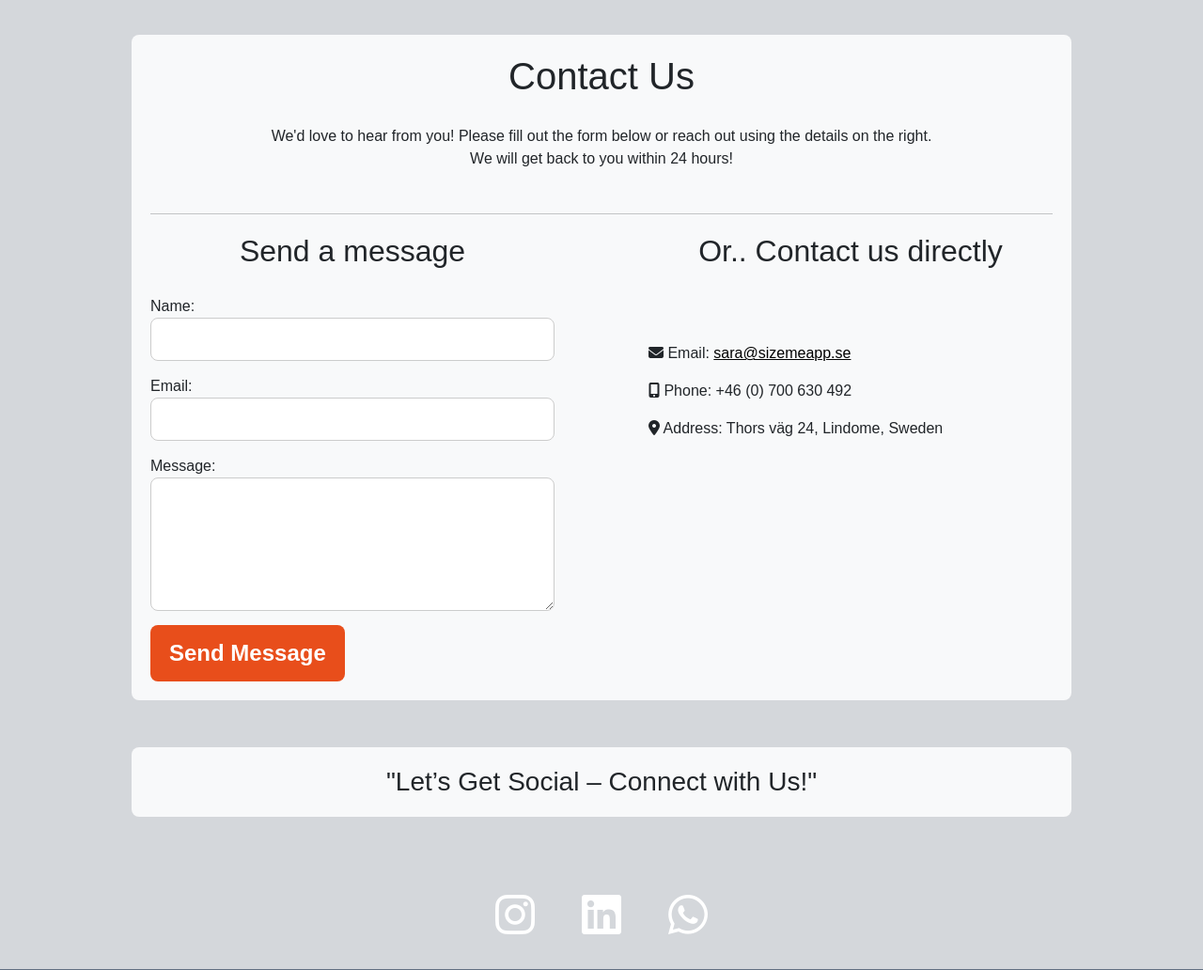
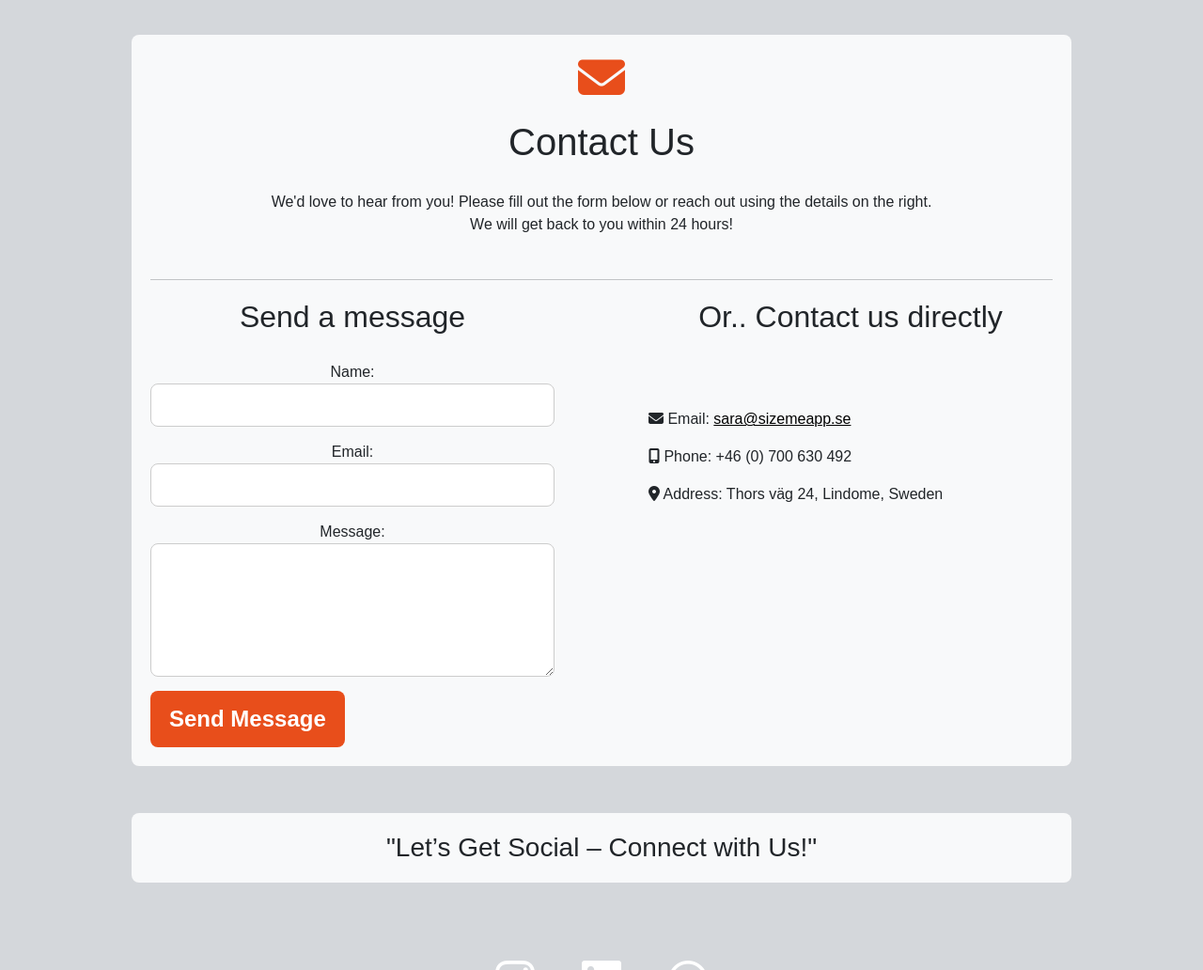
Before and after one commit to Sara-Sundin/SizeMeApp, a Django app: page /contact/ in a window 1280 px wide. Shown: the part 63-1095 px from the top of the page at 94% size. Run offline with Django 5.2, Linux system fonts and the light colour scheme; parts of the project's set-up code (start-up, migrations or seed data) failed here and were passed over; some libraries are stand-ins or nearby versions.

Commit message:
icon at contact page

```diff
--- a/pages/templates/pages/about.html
+++ b/pages/templates/pages/about.html
@@ -63,7 +63,6 @@
                     </div>
                 </div>
             </div>
-
         </div>
     </div>
 </section>
--- a/pages/templates/pages/contact.html
+++ b/pages/templates/pages/contact.html
@@ -8,7 +8,8 @@
 
 {% block content %}
 
-    <div class="about-box transparent-box">
+    <div class="about-box transparent-box text-center">
+        <i class="fa-solid fa-envelope info-icon-secondary icon-medium"></i>
         <h1 class="contact-heading">Contact Us</h1>
         <p class="contact-intro">We'd love to hear from you! Please fill out the form below or reach out using the details on the right.
             <br> We will get back to you within 24 hours!
```
